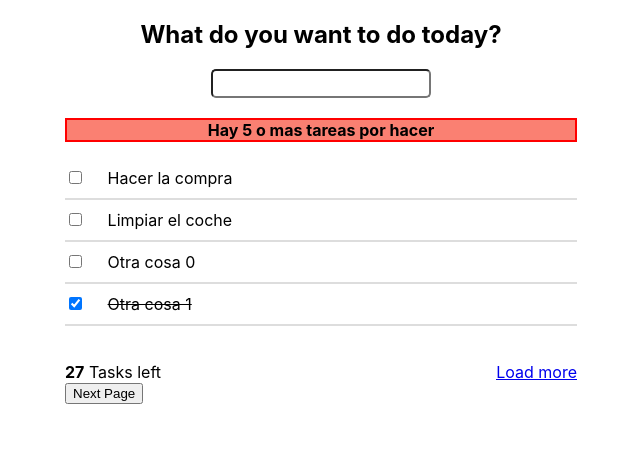
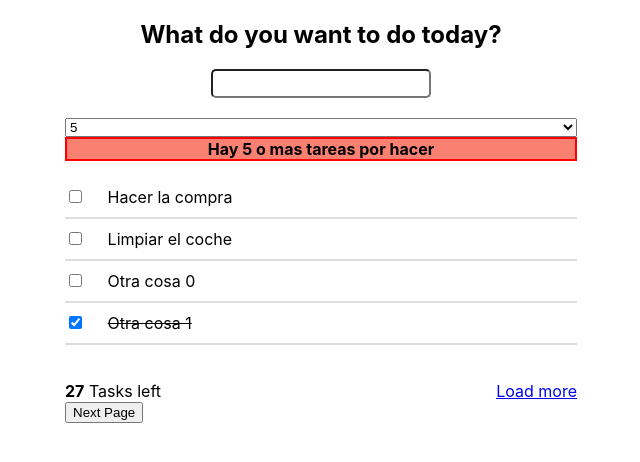
Before and after one commit to argoitz/todo_app, a React (Create React App) app: page / in a window 1280 px wide. Shown: the top 462 px of the page, without its empty margins (319-959 px from the left). Built offline with nearby package versions, Linux system fonts and the light colour scheme.

Commit message:
add counter to page size

```diff
--- a/src/App.js
+++ b/src/App.js
@@ -17,7 +17,7 @@ function App() {
   const numOfTasks = tasks.length;
   const [page, setPage] = React.useState(0);
   const pages = Math.ceil(numOfTasks / 10);
-  const pageSize = 4;
+  const [pageSize, setPageSize] = React.useState(4);
 
   console.log(getTasks(tasks,page,pageSize));
 
@@ -35,6 +35,12 @@ function App() {
     <div className="todoBox">
       <h2>What do you want to do today?</h2>
       <input type="text"></input>
+      <select onChange={(e) => setPageSize(e.target.value)}>
+        <option value="5">5</option>
+        <option value="10">10</option>
+        <option value="15">15</option>
+        <option value="20">20</option>
+      </select>
       <TaskOverWorkWarning tasks={tasks}/>
       <TaskList tasks={getTasks(tasks,page,pageSize)}/>
       <TaskBottom tasks={tasks}/>
```
